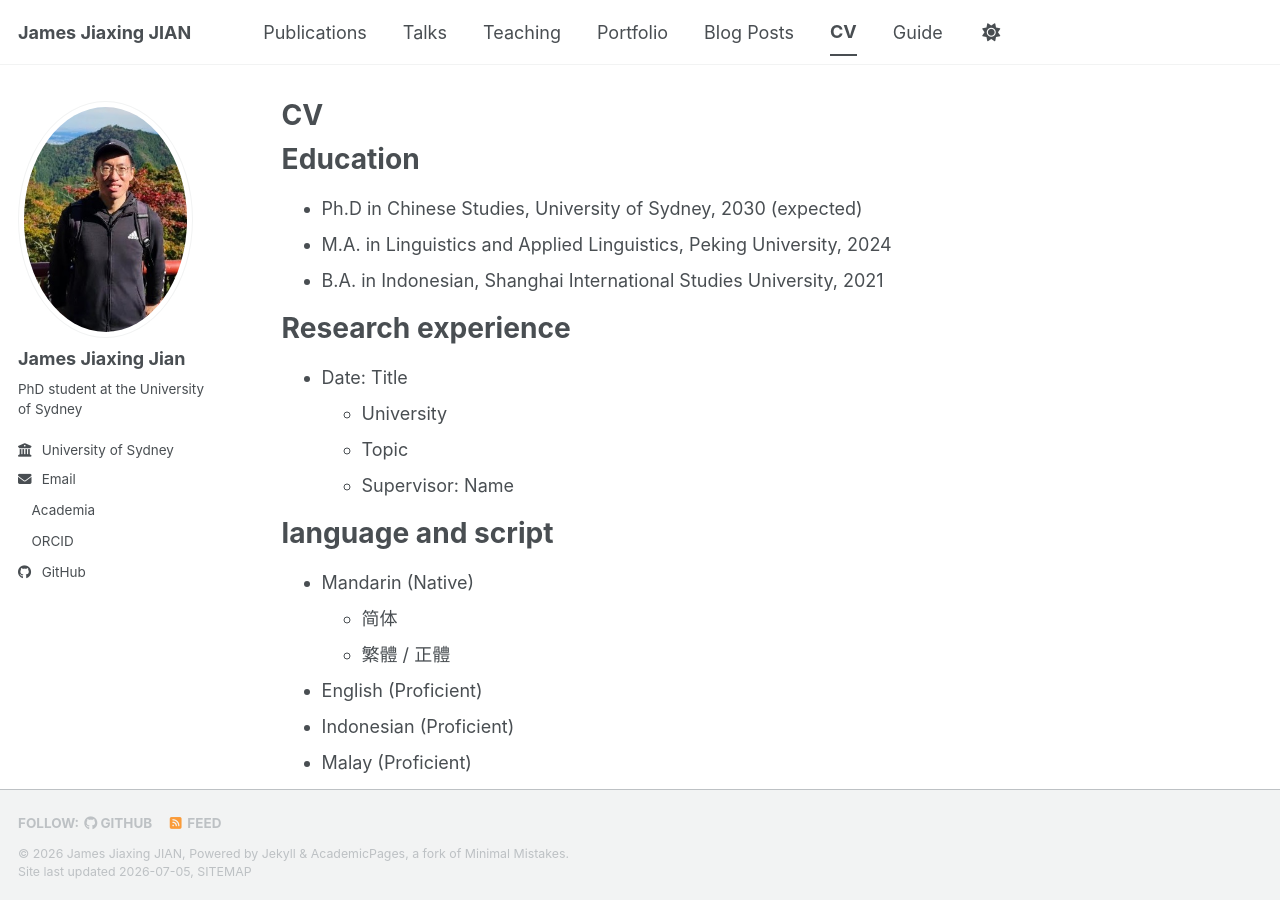
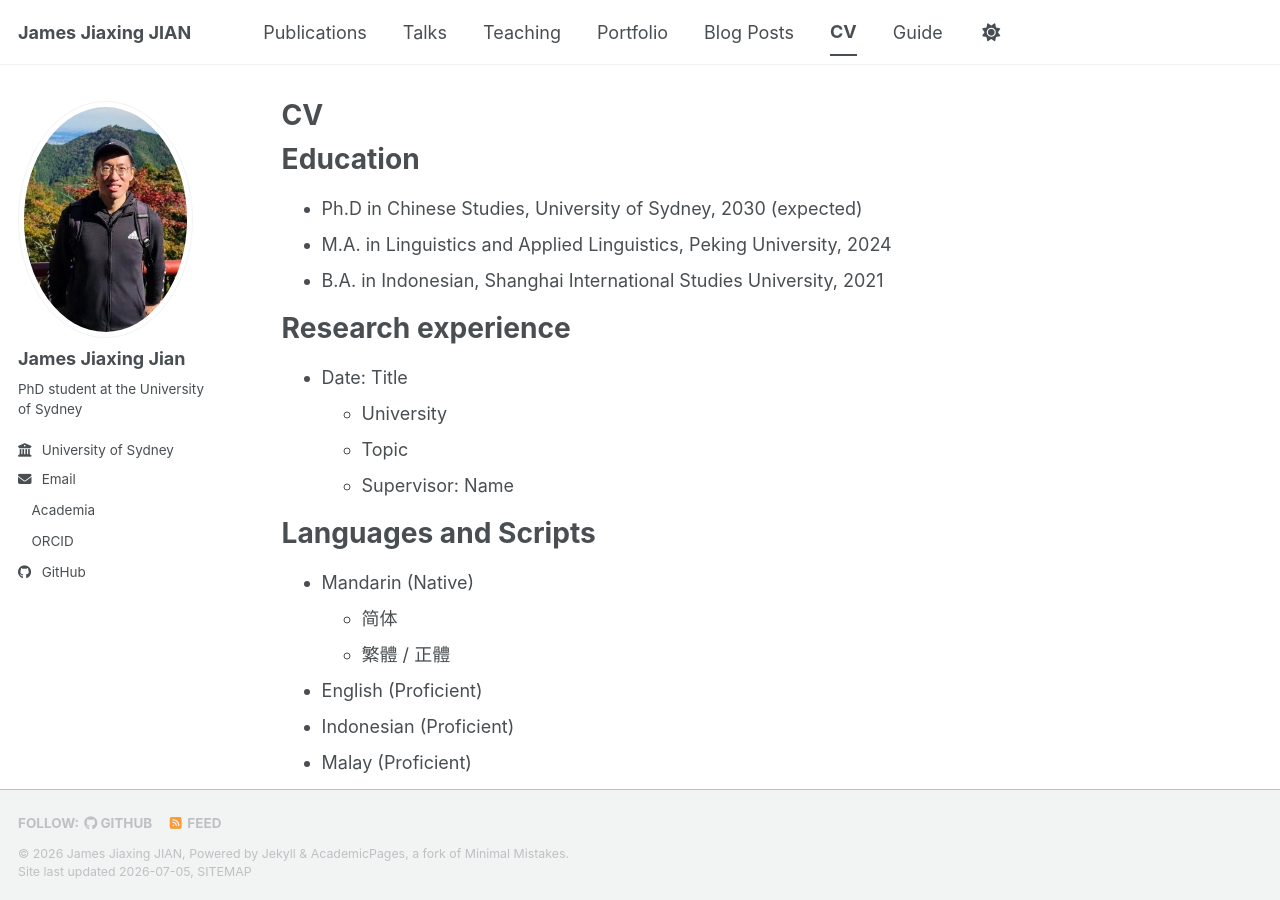
Before and after one commit to jamesjiaxingjian/jamesjiaxingjian.github.io, a Jekyll site: the page built from _pages/cv.md, in a window 1280 px wide and 900 px high. Built offline with Jekyll 4.4.1, drawn with Linux system fonts in a browser that asks for light colours; a style sheet for code colours, icons or effects is not loaded.

Commit message:
Update cv.md

```diff
--- a/_pages/cv.md
+++ b/_pages/cv.md
@@ -22,7 +22,7 @@ Research experience
   * Topic
   * Supervisor: Name
 
-language and script
+Languages and Scripts
 ======
 * Mandarin (Native)
   * 简体
```
